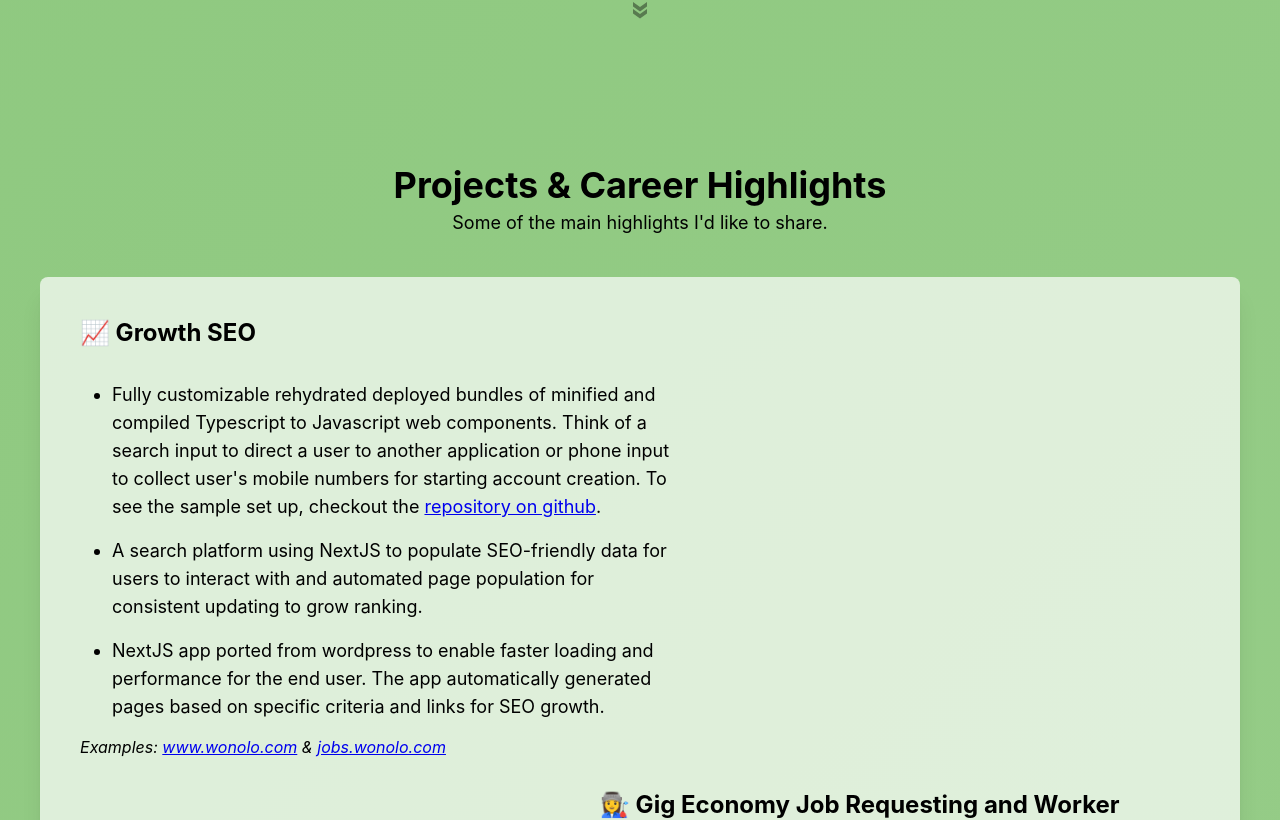
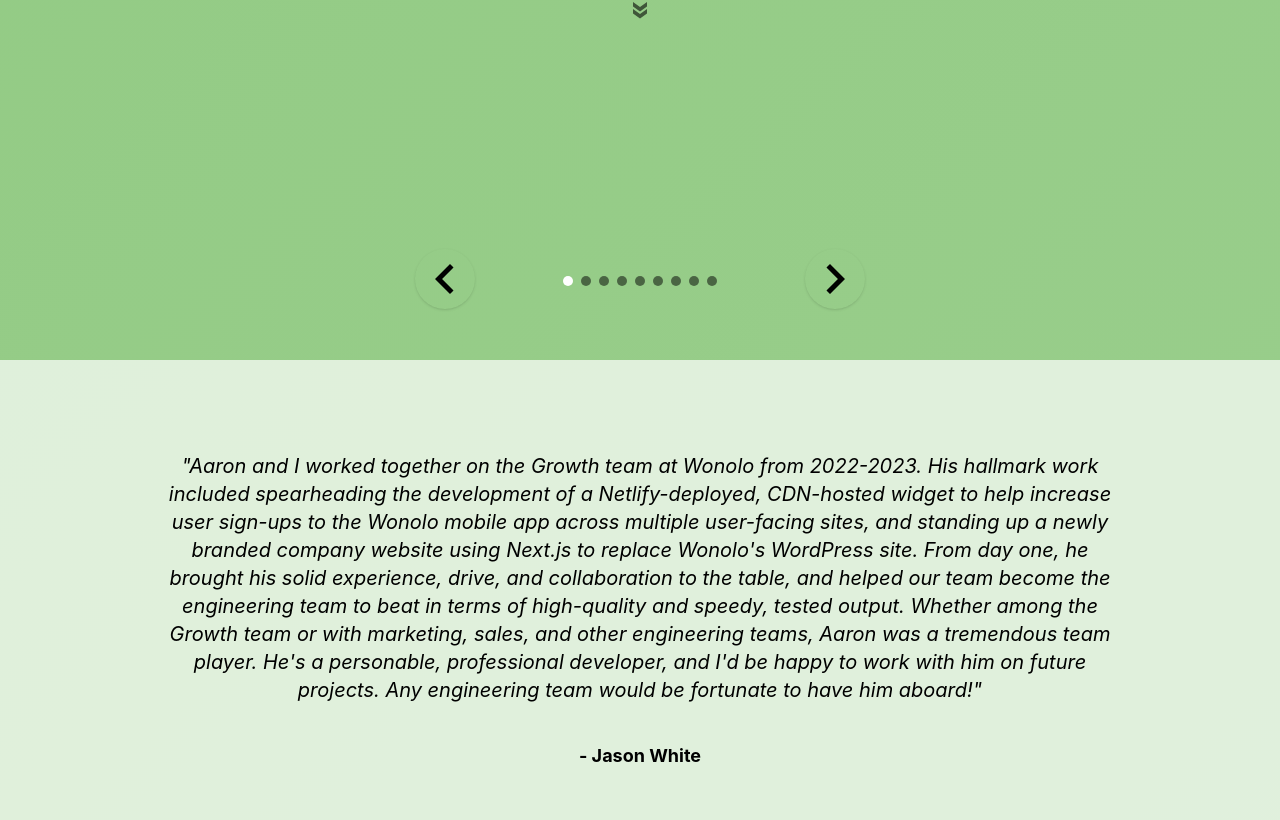
Before and after one commit to y04nqt/y04nqt.github.io, a React (Create React App) app: page / in a window 1280 px wide. Shown: the part 711-1531 px from the top of the page. Built offline with nearby package versions, Linux system fonts and the light colour scheme.

Commit message:
added slideshow and data to site with animation

```diff
--- a/src/components/MainSection.tsx
+++ b/src/components/MainSection.tsx
@@ -3,6 +3,7 @@ import Button from "../components/Button";
 import ButtonHolder from "../components/ButtonHolder";
 import LinkedInIcon from "@mui/icons-material/LinkedIn";
 import InfoIcon from "@mui/icons-material/Info";
+import SentimentVerySatisfiedIcon from '@mui/icons-material/SentimentVerySatisfied';
 import GitHubIcon from "@mui/icons-material/GitHub";
 import DoubleArrowIcon from "@mui/icons-material/DoubleArrow";
 import { Popover, Typography } from "@mui/material";
@@ -62,7 +63,7 @@ const MainSection = () => {
       <ButtonHolder className="flex flex-wrap justify-center mx-auto mt-8 space-between">
         <Button
           text="About Me"
-          startIcon={<InfoIcon />}
+          startIcon={<SentimentVerySatisfiedIcon />}
           onClick={() => redirect("/about-me")}
           variant="text"
           color="inherit"
--- /dev/null
+++ b/src/components/SlideShow.tsx
@@ -0,0 +1,92 @@
+import { useState } from "react";
+
+import ChevronRightIcon from "@mui/icons-material/ChevronRight";
+import ChevronLeftIcon from "@mui/icons-material/ChevronLeft";
+
+type TData = { author: string; quote: string };
+interface IProps {
+  data: TData[];
+}
+
+const SlideShow = ({ data }: IProps) => {
+  const [currentSlide, setCurrentSlide] = useState(0);
+
+  const incrementSlide = () => {
+    if (currentSlide < data.length - 1) {
+      setCurrentSlide(currentSlide + 1);
+    } else {
+      setCurrentSlide(0);
+    }
+  };
+  const decrementSlide = () => {
+    if (currentSlide <= data.length - 1) {
+      if (currentSlide === 0) {
+        setCurrentSlide(data.length - 1);
+      } else {
+        setCurrentSlide(currentSlide - 1);
+      }
+    }
+  };
+
+  return (
+    <>
+      <ul className="hidden sm:block relative list-none min-h-[720px] p-0 my-10">
+        {data.map((item: TData, idx) => (
+          <li
+            key={item.author}
+            className={`absolute w-full h-full top-[72px] transition duration-300 ${
+              idx === currentSlide ? "" : "right-[1000%]"
+            }`}
+          >
+            <div className="flex justify-center gap-20 my-10">
+              <button
+                className="p-2 bg-transparent border-none rounded-xl"
+                onClick={decrementSlide}
+              >
+                <ChevronLeftIcon className="hover:transition-shadow hover:duration-300 transition-shadow duration-300 !text-6xl shadow hover:shadow-xl rounded-full" />
+              </button>
+              <ol className="flex items-center gap-2 p-0 list-none">
+                {data.map((item, idx) => (
+                  <li
+                    onClick={() => setCurrentSlide(idx)}
+                    className={`w-[10px] h-[10px] transition duration-300 rounded-full opacity-50 shadow-lg hover:bg-gray-800 ${
+                      idx === currentSlide
+                        ? "bg-white !opacity-100"
+                        : "bg-black"
+                    }`}
+                  ></li>
+                ))}
+              </ol>
+              <button
+                className="p-2 bg-transparent border-none rounded-xl"
+                onClick={incrementSlide}
+              >
+                <ChevronRightIcon className="hover:transition-shadow hover:duration-300 transition-shadow duration-300 !text-6xl shadow hover:shadow-xl rounded-full" />
+              </button>
+            </div>
+            <div
+              className={`bg-white bg-opacity-70 py-5 min-h-[460px] flex flex-col justify-center items-center`}
+            >
+              <p
+                className={`transition duration-300 ${
+                  idx === currentSlide ? "opacity-100" : "opacity-0"
+                } px-10 mx-auto text-xl md:w-3/4 italic`}
+              >
+                "{item.quote}"
+              </p>
+              <p
+                className={`transition duration-300 ${
+                  idx === currentSlide ? "opacity-100" : "opacity-0"
+                } text-lg font-bold`}
+              >
+                - {item.author}
+              </p>
+            </div>
+          </li>
+        ))}
+      </ul>
+    </>
+  );
+};
+
+export default SlideShow;
--- a/src/pages/MainPage.tsx
+++ b/src/pages/MainPage.tsx
@@ -1,17 +1,67 @@
-import HowThisWasMade from '../components/HowThisWasMade';
-import LilFooter from '../components/LilFooter';
-import MainSection from '../components/MainSection';
-import WorkSection from '../components/WorkSection';
+import HowThisWasMade from "../components/HowThisWasMade";
+import LilFooter from "../components/LilFooter";
+import MainSection from "../components/MainSection";
+import SlideShow from "../components/SlideShow";
+import WorkSection from "../components/WorkSection";
+
+const data = [
+  {
+    quote: `Aaron and I worked together on the Growth team at Wonolo from 2022-2023. His hallmark work included spearheading the development of a Netlify-deployed, CDN-hosted widget to help increase user sign-ups to the Wonolo mobile app across multiple user-facing sites, and standing up a newly branded company website using Next.js to replace Wonolo's WordPress site. From day one, he brought his solid experience, drive, and collaboration to the table, and helped our team become the engineering team to beat in terms of high-quality and speedy, tested output. Whether among the Growth team or with marketing, sales, and other engineering teams, Aaron was a tremendous team player. He's a personable, professional developer, and I'd be happy to work with him on future projects. Any engineering team would be fortunate to have him aboard!`,
+    author: "Jason White",
+    link: "https://www.linkedin.com/in/jasonmichaelwhite/",
+  },
+  {
+    quote: `Aaron was an amazing mentor while I was in the midst of a web development bootcamp. He was an invaluable piece to my individual growth and understanding of material ranging from the basics with JavaScript's most vital operations, to React's concepts, and guiding me through complex problem solving and debugging processes. I can easily envision Aaron as a senior lead developer guiding both experienced and newer developers to create powerful, impactful projects. He clearly loves coding, as he mentored a few of us in the class, and continually showed off projects from new material he recently learned in his free time. Absolutely any team would become more effecient, productive, and reach a plethora of stretch goals once Aaron joins them.`,
+    author: "Alex Lee Myers",
+    link: "https://www.linkedin.com/in/alexleemyers/",
+  },
+  {
+    quote: `I have known Aaron for several years, and as I took my first steps into becoming a Full Stack Web Developer, I needed a solid mentor to guide me. Aaron has played that role and continues to be a trusted mentor. His talent for making complicated concepts understandable and patience created a great learning environment. He has spent countless hours teaching and guiding me through in-depth computer science concepts, HTML, CSS, React, and Typescript. He challenges me regularly to be resourceful in solving problems by pointing me in the correct direction but not giving me the answer. Aaron teaches me programming concepts and is an example of how to be a programmer with a high level of integrity. I could not be more thankful to have Aaron as my mentor and friend.`,
+    author: "Marcus Schnake",
+    link: "https://www.linkedin.com/in/marcus-schnake-b1473589/",
+  },
+  {
+    quote: `Aaron is great to work with! He took the time to get stakeholder input and feedback while working on projects. He found creative solutions to user issues. Aaron always listened with kindness and treated everyone with respect. Anyone would be lucky to work with Aaron, as he would be a real asset anywhere!`,
+    author: "Kelly Grimes",
+    link: "https://www.linkedin.com/in/kelly-grimes-ab911911/",
+  },
+  {
+    quote: `In the time that I've worked with Aaron, I've been impressed at his ability to have a solid understanding of all parts of our technology stack. He seems to be quite comfortable working anywhere from frontend to backend, a true full stack engineer. He's very good at identifying good UI/UX patterns and creating user-facing features in a way that translates complex ideas into simple, user-friendly interfaces. As a peer, I love that he is very passionate about technology and is always happy to explain in detail any topic, whether related to our work or related to his interest in crypto-currency and block chain technology. I would love to have the opportunity to work with Aaron again.`,
+    author: "Patrick Schwisow",
+    link: "https://www.linkedin.com/in/patrick-schwisow-51a08513/",
+  },
+  {
+    quote: `Aaron is such a joy to work with; he is a talented full stack engineer with an incredible eye for UI design while being considerate of user experience. Aaron has a passion for learning, including mentoring and pairing with team members, and will be a genuine and respected member on any team. It has been a privilege to manage Aaron, and I would not hesitate to add him to one of my engineering teams in the future.`,
+    author: "Karington Turner",
+    link: "https://www.linkedin.com/in/karington-turner/",
+  },
+  {
+    quote: `I was lucky to have Aaron as a mentor while learning software developement. He is an amazing teacher, and really helped me understand complex code. When I would get stuck on something, he did an awesome job at guiding me towards the correct answer without giving it to me too easily. This helped me get better at thinking through the logic of my code rather than just trying a bunch of things, which I tend to do as a new developer. Since he has so much experience in the industry, it was super beneficial to get some advice on industry standards, as well as career advice and insight on what I should be studying to improve my skillset. Aaron is a super nice guy and is really easy to get along with, which is almost as important as his programming abilities in my opinion, especially when you're working with him for hours at a time. I had a lot of late night coding sessions with Aaron, and I enjoyed every one.`,
+    author: "Luke Miller",
+    link: "https://www.linkedin.com/in/la-miller/",
+  },
+  {
+    quote: `Aaron is a fantastic teacher and mentor. I had the privilege of receiving his assistance several times while learning software development. He is very knowledgeable, patient and kind. He can look at any of my code without any context and has immediately known how to help me. I am very grateful for his positive attitude, his extensive knowledge and his mentorship.`,
+    author: "Renee Godby",
+    link: "https://www.linkedin.com/in/renee-godby/",
+  },
+  {
+    quote: `Aaron is one of those people that will never let a person down. He spent his own free time helping me when I was struggling to understand key concepts during my Developers Course with ElevenFifty Academy. He can look at your code, no matter how broken, and instantly spot a solution to fix it. He's extremely knowledgeable, can pull energy out of nowhere to inspire you, and really enjoys the act of mentoring. Aaron is a rarity, he's insightful, and he's an all-around fantastic human being. Thank you for all you do, Aaron!`,
+    author: "Ben Marlowe",
+    link: "https://www.linkedin.com/in/ben-marlowe/",
+  },
+];
 
 export default function MainPage() {
   return (
     <>
       <MainSection />
-      <div className='w-full h-full bg-blue'/>
+      <div className="w-full h-full bg-blue" />
+      <SlideShow data={data} />
       <WorkSection />
       <HowThisWasMade />
-      <div className='h-[25%]' />
+      <div className="h-[25%]" />
       <LilFooter />
     </>
-  )
+  );
 }
```
